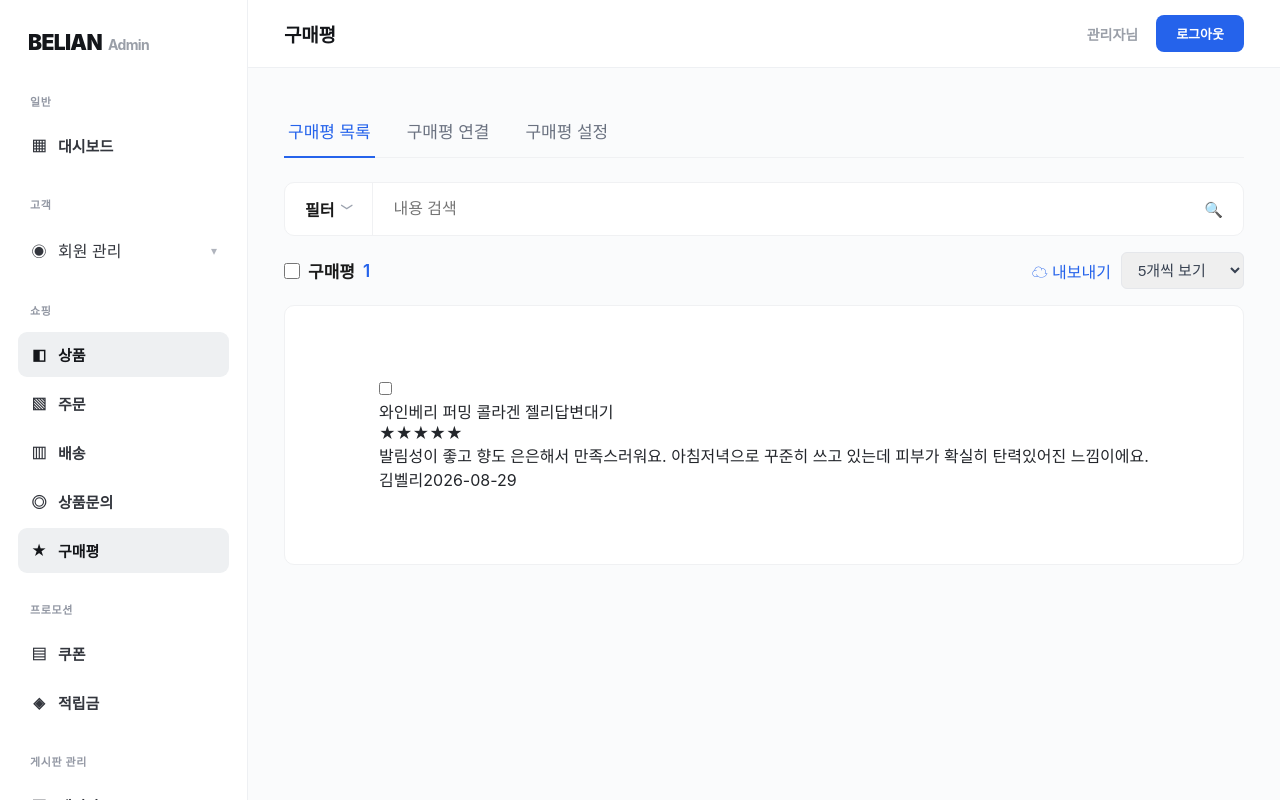
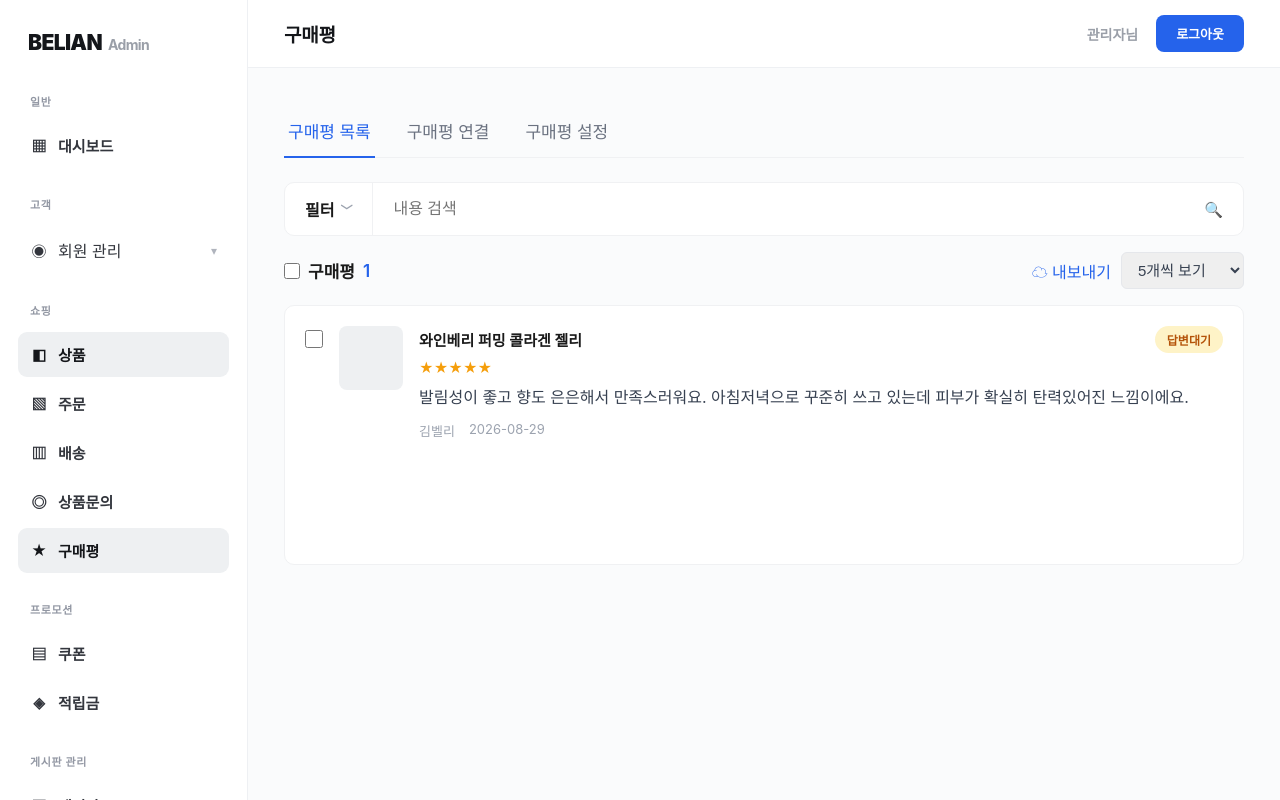
Before and after one commit to youzam136-sudo/belian-admin, a React (Vite) app: page /products/reviews in a window 1280 px wide. Shown: the top 800 px of the page. Built offline with nearby package versions, Linux system fonts and the light colour scheme.

Commit message:
Update reviews.css

```diff
--- a/src/styles/reviews.css
+++ b/src/styles/reviews.css
@@ -236,9 +236,102 @@
   border: 1px solid #f0f1f3;
   border-radius: 10px;
   min-height: 260px;
+}
+
+.reviews-list__body:has(.reviews-list__empty) {
   display: flex;
   align-items: center;
   justify-content: center;
+}
+
+.reviews-list__items {
+  display: flex;
+  flex-direction: column;
+}
+
+.review-card {
+  display: flex;
+  gap: 16px;
+  padding: 20px;
+  border-bottom: 1px solid #f7f8f9;
+}
+
+.review-card:last-child {
+  border-bottom: none;
+}
+
+.review-card__checkbox {
+  accent-color: #2563eb;
+  width: 18px;
+  height: 18px;
+  cursor: pointer;
+  margin-top: 4px;
+  flex-shrink: 0;
+}
+
+.review-card__thumb {
+  width: 64px;
+  height: 64px;
+  border-radius: 8px;
+  background: #eef0f2;
+  flex-shrink: 0;
+}
+
+.review-card__body {
+  flex: 1;
+  min-width: 0;
+}
+
+.review-card__top {
+  display: flex;
+  align-items: center;
+  justify-content: space-between;
+  margin-bottom: 6px;
+}
+
+.review-card__product {
+  font-size: 15px;
+  font-weight: 600;
+  color: #1a1a1a;
+}
+
+.review-card__stars {
+  color: #f59e0b;
+  font-size: 14px;
+  margin-bottom: 8px;
+}
+
+.review-card__content {
+  font-size: 16px;
+  color: #374151;
+  line-height: 1.7;
+  margin: 0 0 10px;
+}
+
+.review-card__meta {
+  display: flex;
+  gap: 14px;
+  font-size: 13px;
+  color: #9ca3af;
+}
+
+.reviews-badge {
+  display: inline-block;
+  padding: 5px 12px;
+  border-radius: 999px;
+  font-size: 12px;
+  font-weight: 600;
+  white-space: nowrap;
+}
+
+.reviews-badge--pending {
+  background: #fef3c7;
+  color: #b45309;
+}
+
+.reviews-badge--done {
+  background: #eff6ff;
+  color: #2563eb;
 }
 
 .reviews-list__empty {
```
